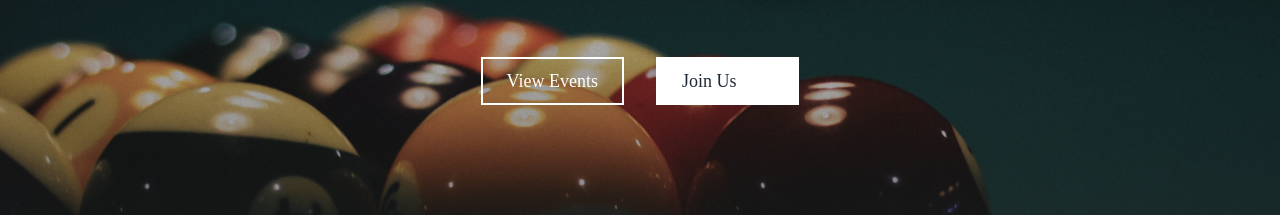
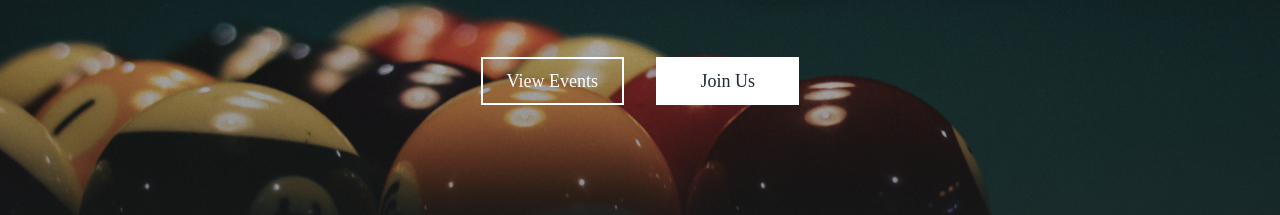
Before and after one commit to UoaWDCC/aspa-portal-v2, a React (Create React App) app: page / in a window 1280 px wide. Shown: the part 379-594 px from the top of the page. Built offline with nearby package versions, Linux system fonts and the light colour scheme; a web font is replaced by a local one.

Commit message:
fix home button text alignment

```diff
--- a/src/routes/Home.jsx
+++ b/src/routes/Home.jsx
@@ -6,7 +6,7 @@ export default function Home() {
       <h1 className="text-7xl text-center">
         Auckland Students <br /> Pool Association
       </h1>
-      <div className="grid gap-8 grid-cols-2 text-lg">
+      <div className="grid gap-8 grid-cols-2 text-lg text-center">
         <Link to="/upcoming-events" className="border-white border-2 px-6 py-2">
           View Events
         </Link>
```
